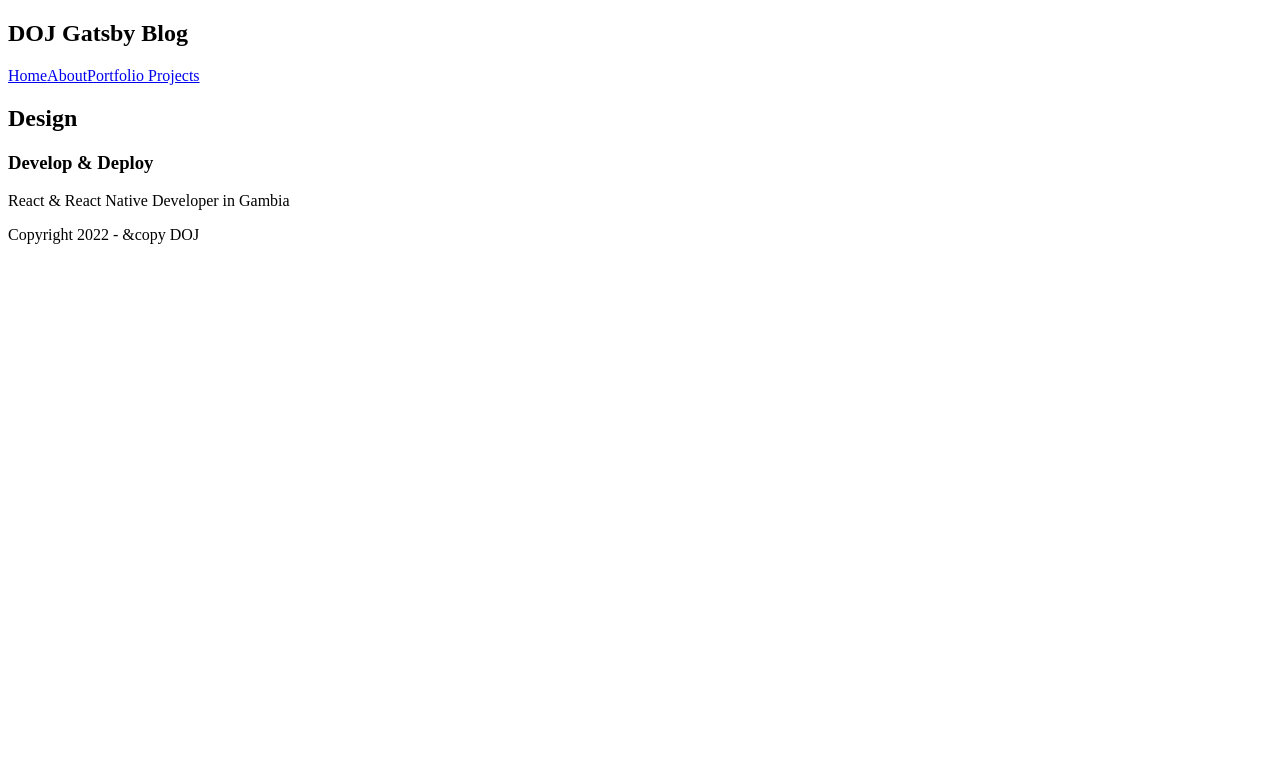
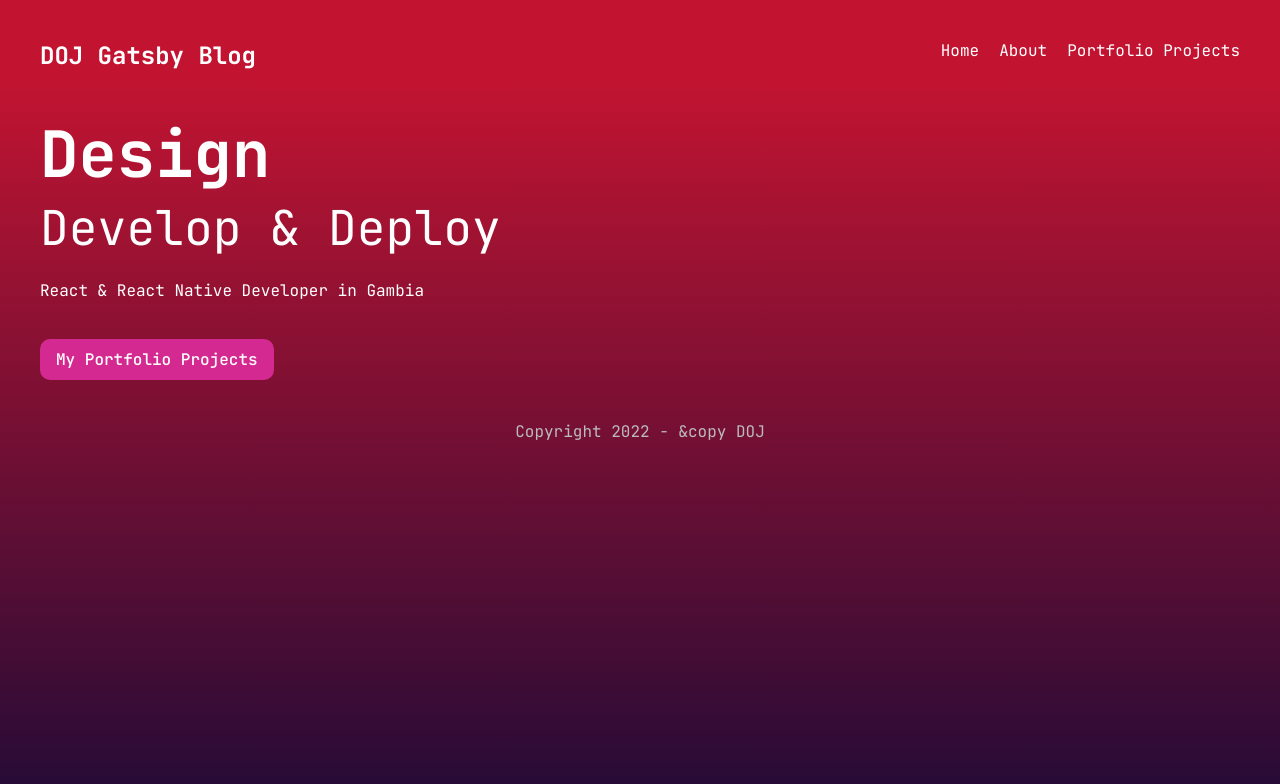
Before and after one commit to DOJ-gam/gatsby-blog, a Gatsby site: page / in a window 1280 px wide. Built offline with nearby package versions, Linux system fonts and the light colour scheme; Gatsby itself is replaced by a stand-in of ours.

Commit message:
adding styles

```diff
--- a/src/components/Footer.js
+++ b/src/components/Footer.js
@@ -2,9 +2,9 @@ import React from "react"
 
 const Footer = () => {
   return (
-    <div>
+    <footer>
       <p>Copyright 2022 - &copy DOJ</p>
-    </div>
+    </footer>
   )
 }
 
--- /dev/null
+++ b/src/components/HomePage.js
@@ -0,0 +1,20 @@
+import { Link } from "gatsby"
+import React from "react"
+import * as styles from "../styles/HomePage.module.css"
+
+const HomePage = () => {
+  return (
+    <section className={styles.header}>
+      <div>
+        <h2>Design</h2>
+        <h3>Develop & Deploy</h3>
+        <p>React & React Native Developer in Gambia</p>
+        <Link className={styles.btn} to="/projects">
+          My Portfolio Projects
+        </Link>
+      </div>
+    </section>
+  )
+}
+
+export default HomePage
--- a/src/components/Layout.js
+++ b/src/components/Layout.js
@@ -1,6 +1,7 @@
 import React from "react"
 import Footer from "./Footer"
 import Navbar from "./Navbar"
+import "../styles/global.css"
 
 const Layout = ({ children }) => {
   return (
--- a/src/pages/index.js
+++ b/src/pages/index.js
@@ -1,16 +1,11 @@
 import React from "react"
 import Layout from "../components/Layout"
+import HomePage from "../components/HomePage"
 
 export default function Home() {
   return (
     <Layout>
-      <section>
-        <div>
-          <h2>Design</h2>
-          <h3>Develop & Deploy</h3>
-          <p>React & React Native Developer in Gambia</p>
-        </div>
-      </section>
+      <HomePage />
     </Layout>
   )
 }
--- a/src/pages/projects/index.js
+++ b/src/pages/projects/index.js
@@ -1,10 +1,10 @@
 import React from "react"
 import Layout from "../../components/Layout"
-
+import * as styles from "../../styles/project.module.css"
 function Projects() {
   return (
     <Layout>
-      <div>
+      <div className={styles.portfolio}>
         <h2>Portfolio</h2>
         <h3>Projects & Websites I've created</h3>
       </div>
--- /dev/null
+++ b/src/styles/HomePage.module.css
@@ -0,0 +1,25 @@
+.header {
+    display: grid;
+    grid-template-columns: 1fr 1fr;
+    grid-gap: 40px;
+    align-items: center;
+}
+
+.header h2 {
+    font-size: 4em;
+}
+
+.header h3 {
+    font-size: 3em;
+    font-weight: 400;
+    margin-bottom: 20px;
+}
+
+.btn {
+    display: inline-block;
+    background: #D42990;
+    padding: 10px 16px;
+    border-radius: 10px;
+    margin-top: 20px;
+    font-weight: 500;
+}
--- /dev/null
+++ b/src/styles/global.css
@@ -0,0 +1,61 @@
+@import url('https://fonts.googleapis.com/css2?family=JetBrains+Mono:ital,wght@0,100;0,200;0,300;0,400;0,500;0,600;0,700;0,800;1,100;1,200;1,300;1,400;1,500;1,600;1,700;1,800&display=swap');
+
+* {
+    margin: 0;
+    padding: 0;
+    text-decoration: none;
+    font-family: 'JetBrains Mono', monospace;
+    color: #fff;
+}
+
+html,
+body {
+    min-height: 100%;
+}
+
+body {
+    background: linear-gradient(rgba(194, 20, 49, 1) 10%, rgba(36, 11, 54, 1)100%);
+    background-repeat: no-repeat;
+}
+
+p {
+    margin: 16px auto;
+    line-height: 1.5em;
+}
+
+/* layout */
+.layout {
+    max-width: 1200px;
+    margin: 0 auto;
+    /* border: 1px solid */
+}
+
+/* nav */
+nav {
+    display: grid;
+    grid-template-columns: 1fr 1fr;
+    margin: 40px 0;
+}
+
+nav .links {
+    display: inline-block;
+    text-align: right;
+}
+
+nav a {
+    display: inline-block;
+    margin-left: 20px;
+    font-weight: 400;
+    padding-bottom: 8px;
+    border-bottom: 3px solid transparent;
+}
+
+nav a:hover {
+    border-color: white;
+}
+
+footer p {
+    text-align: center;
+    color: #bbb;
+    margin: 40px auto;
+}
```
Also changed, not shown: NOTES.md (+12 -0 lines), src/styles/project.module.css (added, +13 -0 lines).
